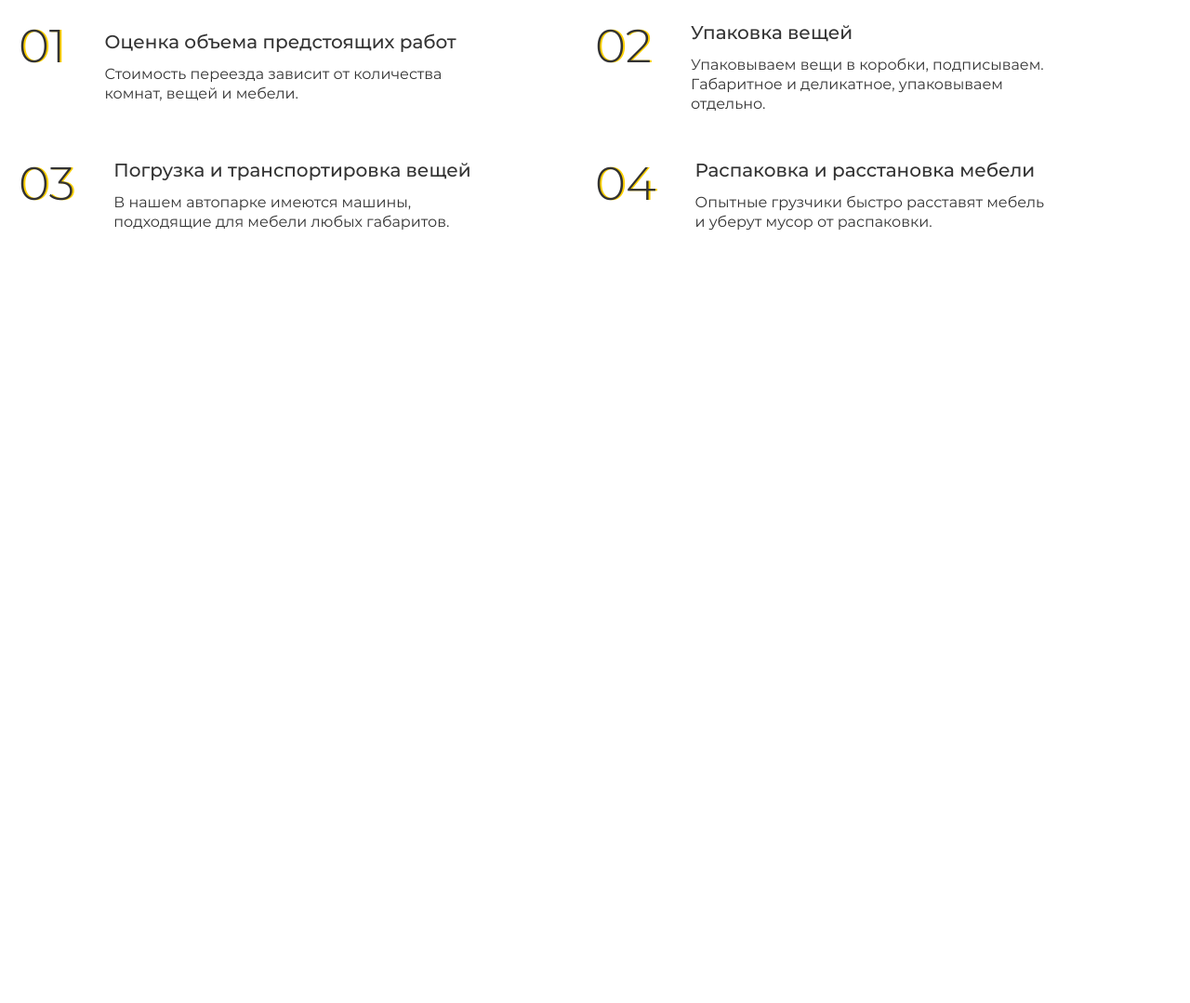
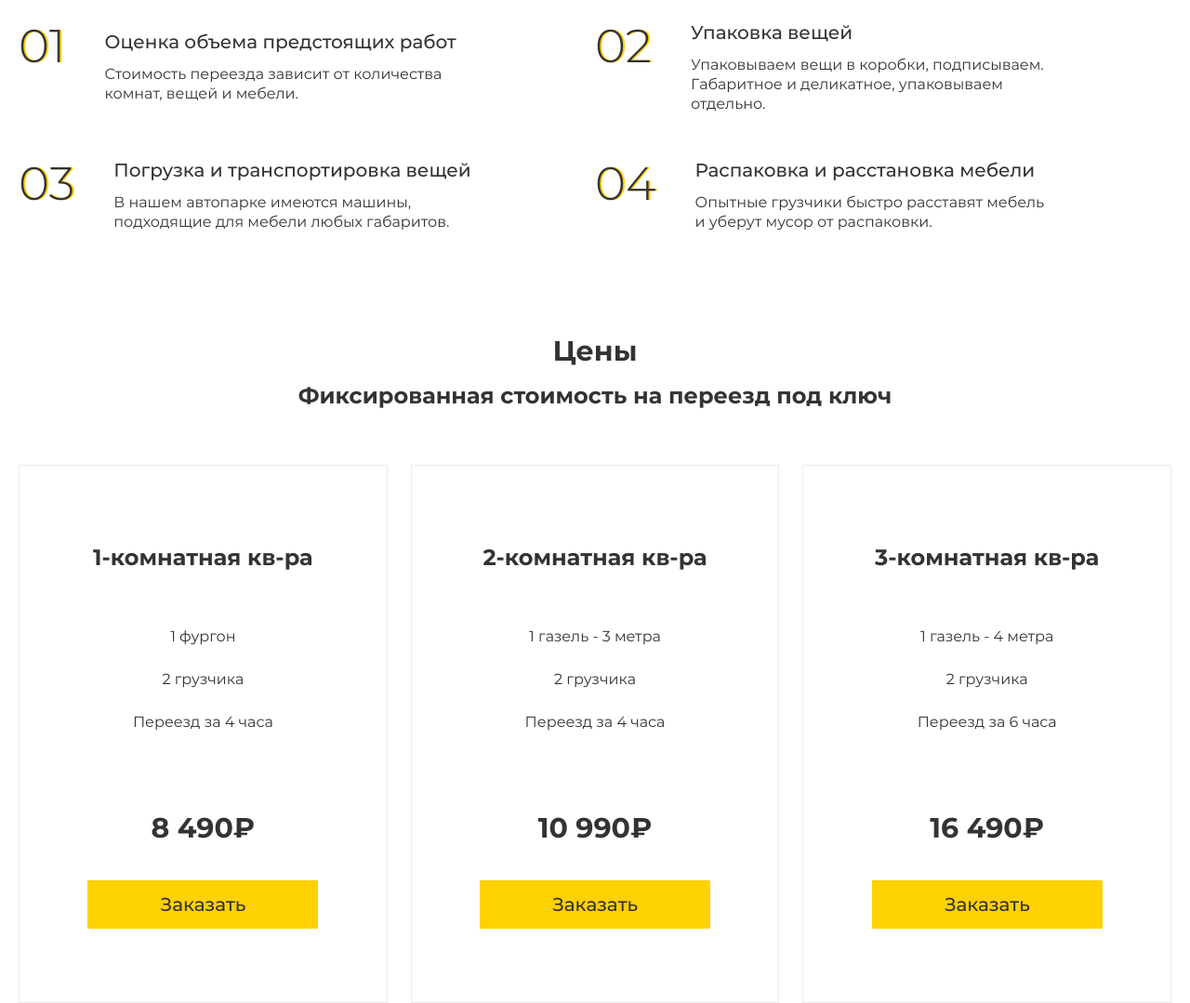
Before and after one commit to YuriyShishkin/Movee, a website: page #src/index.html in a window 1280 px wide. Shown: the part 810-1889 px from the top of the page at 93% size. Before the commit the page ends 1110 px from the top, so only its background shows below. Drawn offline with nearby package versions, Linux system fonts and the light colour scheme; files that its build step writes are made by us from their sources; files whose address does not match are found by name.

Commit message:
Сверстал блок цены

```diff
--- /dev/null
+++ b/#src/html/price.html
@@ -0,0 +1,40 @@
+<section class="price">
+  <div class="container">
+    <h2 class="price__title">Цены</h2>
+    <h3 class="price__subtitle">Фиксированная стоимость на переезд под ключ</h3>
+    <div class="price__items">
+      <div class="price__item">
+        <h3 class="price__item-title">1-комнатная кв-ра</h3>
+        <ul class="price__item-list">
+          <li>1 фургон</li>
+          <li>2 грузчика</li>
+          <li>Переезд за 4 часа</li>
+        </ul>
+        <div class="price__item-cost">8 490₽</div>
+        <a class="price__item-btn" href="#">Заказать</a>
+      </div>
+
+      <div class="price__item">
+        <h3 class="price__item-title">2-комнатная кв-ра</h3>
+        <ul class="price__item-list">
+          <li>1 газель - 3 метра</li>
+          <li>2 грузчика</li>
+          <li>Переезд за 4 часа</li>
+        </ul>
+        <div class="price__item-cost">10 990₽</div>
+        <a class="price__item-btn" href="#">Заказать</a>
+      </div>
+
+      <div class="price__item">
+        <h3 class="price__item-title">3-комнатная кв-ра</h3>
+        <ul class="price__item-list">
+          <li>1 газель - 4 метра</li>
+          <li>2 грузчика</li>
+          <li>Переезд за 6 часа</li>
+        </ul>
+        <div class="price__item-cost">16 490₽</div>
+        <a class="price__item-btn" href="#">Заказать</a>
+      </div>
+    </div>
+  </div>
+</section>
--- a/#src/index.html
+++ b/#src/index.html
@@ -8,6 +8,6 @@
   <title>MOVEE</title>
 </head>
 <body>
-  @@include('./html/header.html')@@include('./html/intro.html')@@include('./html/steps.html')
+  @@include('./html/header.html')@@include('./html/intro.html')@@include('./html/steps.html')@@include('./html/price.html')
 </body>
 </html>
--- a/#src/scss/modules/_header.scss
+++ b/#src/scss/modules/_header.scss
@@ -10,12 +10,11 @@
     justify-content: space-between;
   }
 }
-.container {
-}
 .logo {
   &__link {
     @include fontText($montserrat, 30px, 500);
     text-transform: uppercase;
+    color: #333;
   }
 }
 .nav {
--- /dev/null
+++ b/#src/scss/modules/_price.scss
@@ -0,0 +1,97 @@
+.price {
+  text-align: center;
+  &__title {
+    font-family: Montserrat;
+    font-style: normal;
+    font-weight: 600;
+    font-size: 30px;
+    line-height: 37px;
+    margin-top: 59px;
+    margin-bottom: 15px;
+  }
+
+  // .price__subtitle
+
+  &__subtitle {
+    font-family: Montserrat;
+    font-style: normal;
+    font-weight: 600;
+    font-size: 24px;
+    line-height: 29px;
+    margin-bottom: 60px;
+  }
+
+  // .price__items
+
+  &__items {
+    display: flex;
+    justify-content: space-between;
+  }
+
+  // .price__item
+
+  &__item {
+    width: 421px;
+    height: 579px;
+    border: 1px solid #ebebeb;
+    &:hover {
+      border: 1px solid #fed100;
+    }
+  }
+  &__item + &__item {
+    margin-left: 25px;
+  }
+
+  // .price__item-title
+
+  &__item-title {
+    font-family: Montserrat;
+    font-style: normal;
+    font-weight: 600;
+    font-size: 24px;
+    line-height: 29px;
+    margin-top: 84px;
+    margin-bottom: 60px;
+  }
+
+  // .price__item-list
+
+  &__item-list {
+    font-family: Montserrat;
+    font-style: normal;
+    font-weight: normal;
+    font-size: 16px;
+    line-height: 21px;
+    text-align: center;
+    margin-bottom: 60px;
+  }
+
+  &__item-list li {
+    padding-bottom: 25px;
+  }
+
+  // .price__item-cost
+
+  &__item-cost {
+    font-family: Montserrat;
+    font-style: normal;
+    font-weight: 600;
+    font-size: 30px;
+    line-height: 37px;
+    text-align: center;
+    margin-bottom: 52px;
+  }
+
+  // .price__item-btn
+
+  &__item-btn {
+    font-family: Montserrat;
+    font-style: normal;
+    font-weight: 500;
+    font-size: 20px;
+    line-height: 24px;
+    color: #333333;
+    padding: 14px 78px;
+    background-color: #fed100;
+  }
+}
--- a/#src/scss/style.scss
+++ b/#src/scss/style.scss
@@ -63,3 +63,4 @@ body {
 @import "./modules/header";
 @import "./modules/intro";
 @import "./modules/steps";
+@import "./modules/price";
```
Also changed, not shown: dist/css/style.css, dist/index.html.
